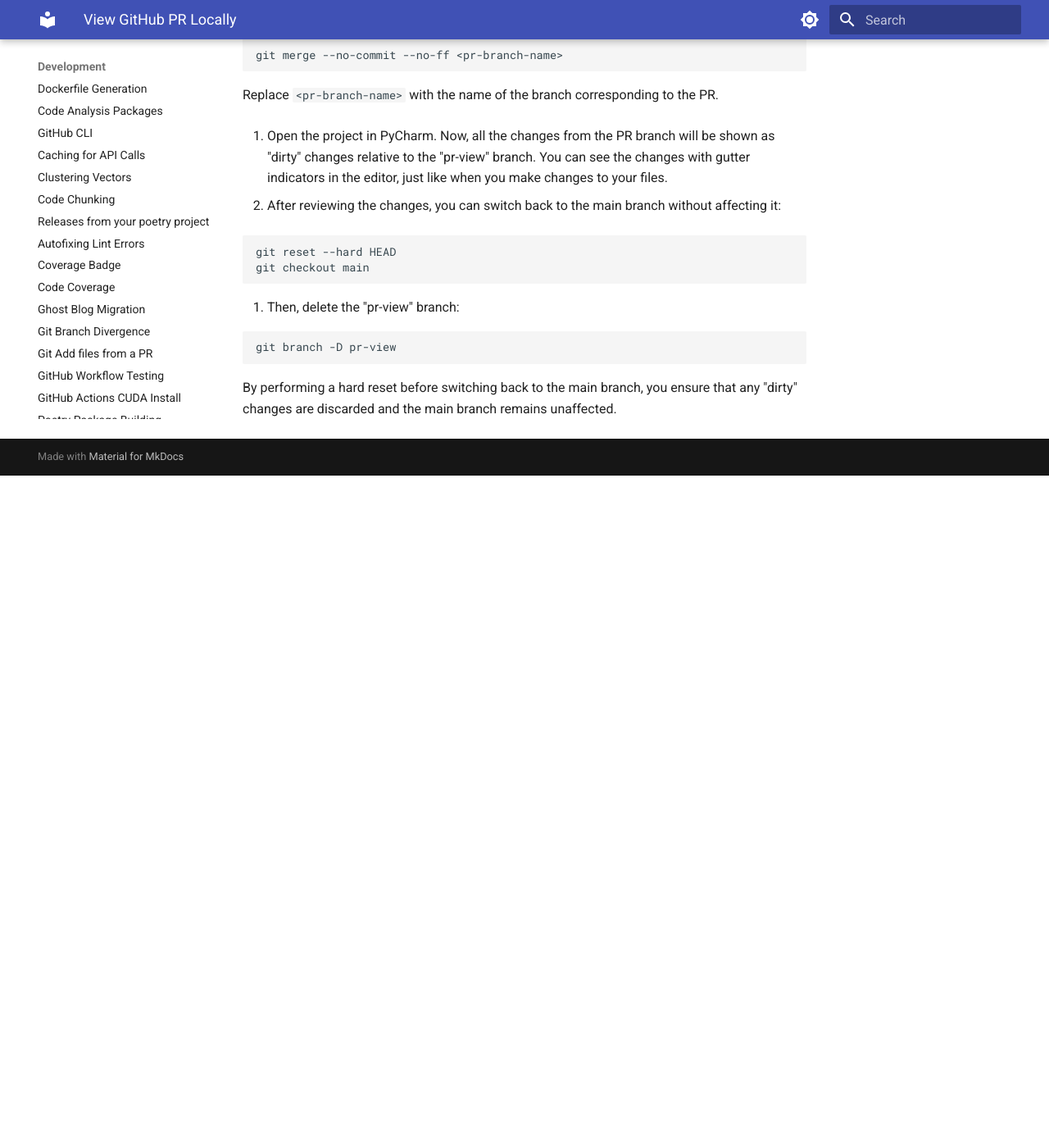
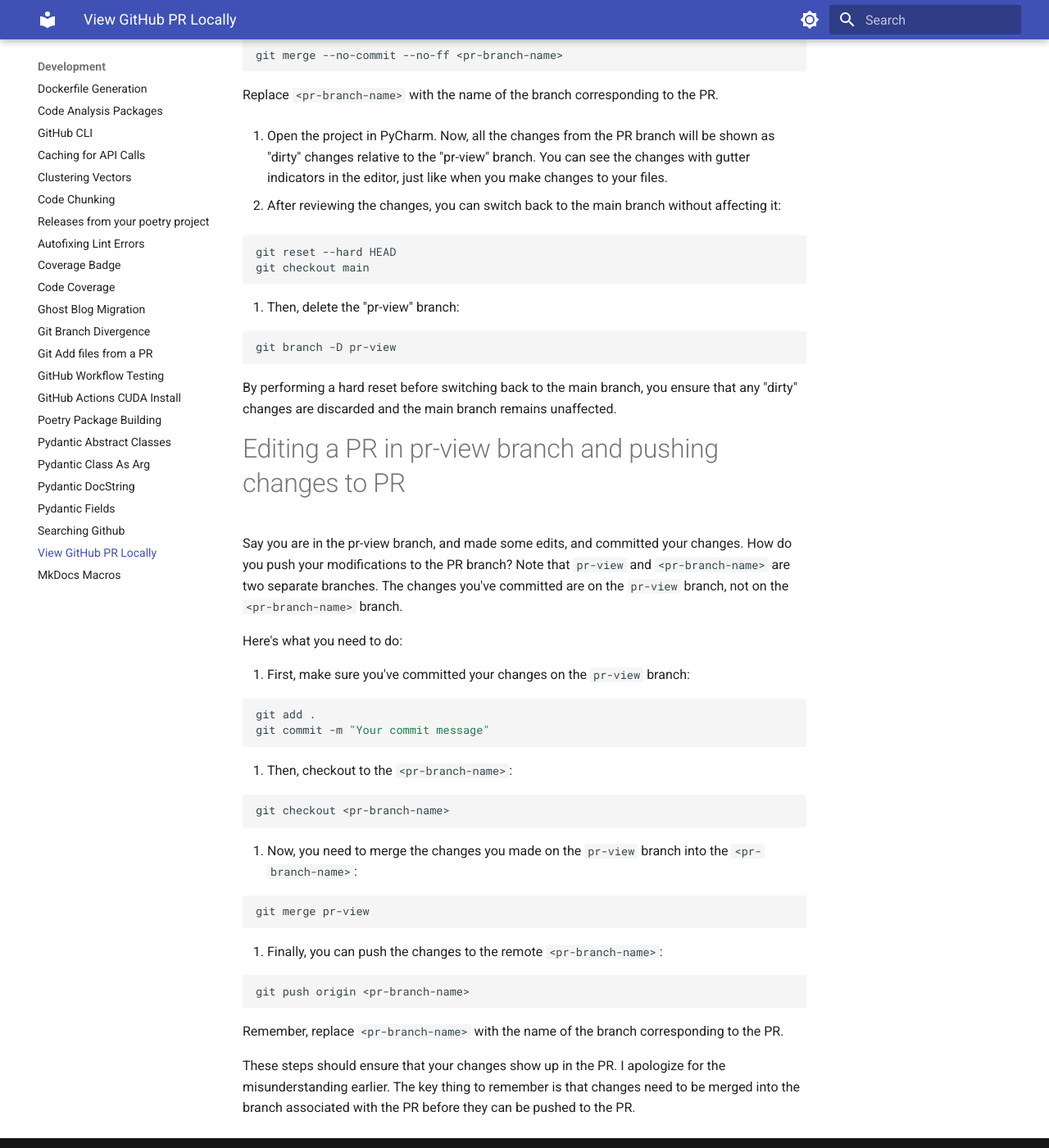
Before and after one commit to langroid/langroid, an MkDocs documentation site: the page built from docs/development/viewing-git-pr.md, in a window 1280 px wide and 1400 px high, scrolled down 2780 px. Shown: the whole window at 82% size. Built offline with MkDocs 1.6.1 and Material for MkDocs 9.7.7, drawn with Linux system fonts in a browser that asks for light colours; before the commit the page ends 3360 px from its top, so only the background shows below that.

````diff
--- a/docs/development/viewing-git-pr.md
+++ b/docs/development/viewing-git-pr.md
@@ -157,3 +157,47 @@
 
 By performing a hard reset before switching back to the main branch, you ensure
 that any "dirty" changes are discarded and the main branch remains unaffected.
+
+# Editing a PR in pr-view branch and pushing changes to PR
+
+Say you are in the pr-view branch, and made some edits, and committed your
+changes. How do you push your modifications to the PR branch?
+Note that `pr-view` and `<pr-branch-name>` are two separate branches. The
+changes you've committed are on the `pr-view` branch, not on the
+`<pr-branch-name>` branch.
+
+Here's what you need to do:
+
+1. First, make sure you've committed your changes on the `pr-view` branch:
+
+```bash
+git add .
+git commit -m "Your commit message"
+```
+
+2. Then, checkout to the `<pr-branch-name>`:
+
+```bash
+git checkout <pr-branch-name>
+```
+
+3. Now, you need to merge the changes you made on the `pr-view` branch into
+   the `<pr-branch-name>`:
+
+```bash
+git merge pr-view
+```
+
+4. Finally, you can push the changes to the remote `<pr-branch-name>`:
+
+```bash
+git push origin <pr-branch-name>
+```
+
+Remember, replace `<pr-branch-name>` with the name of the branch corresponding
+to the PR.
+
+These steps should ensure that your changes show up in the PR. I apologize for
+the misunderstanding earlier. The key thing to remember is that changes need to
+be merged into the branch associated with the PR before they can be pushed to
+the PR.
````
Also changed, not shown: 1 other file.
